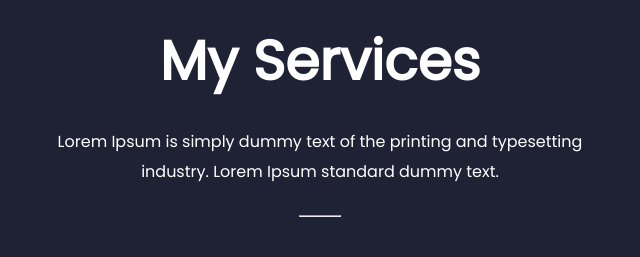
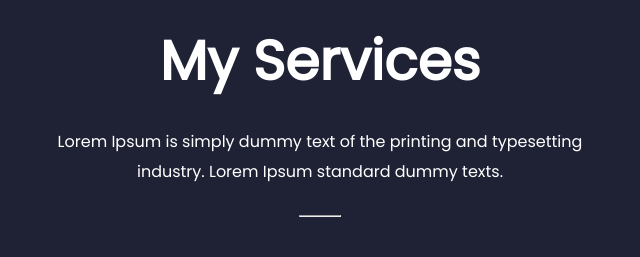
Before and after one commit to TettehSolomon/demo_portfolio, a plain HTML site: page index.html in a window 1280 px wide. Shown: the part 968-1225 px from the top of the page, 320-960 px from the left. Drawn offline with Linux system fonts and the light colour scheme.

Commit message:
services tab updated

```diff
--- a/index.html
+++ b/index.html
@@ -61,7 +61,7 @@
             <div class="services-text">
                 <h4>SERVICES</h4>
                 <h2>My Services</h2>
-                <p>Lorem Ipsum is simply dummy text of the printing and typesetting industry. Lorem Ipsum standard dummy text.
+                <p>Lorem Ipsum is simply dummy text of the printing and typesetting industry. Lorem Ipsum standard dummy texts.
                 </p>
                 <hr>
             </div>
```
